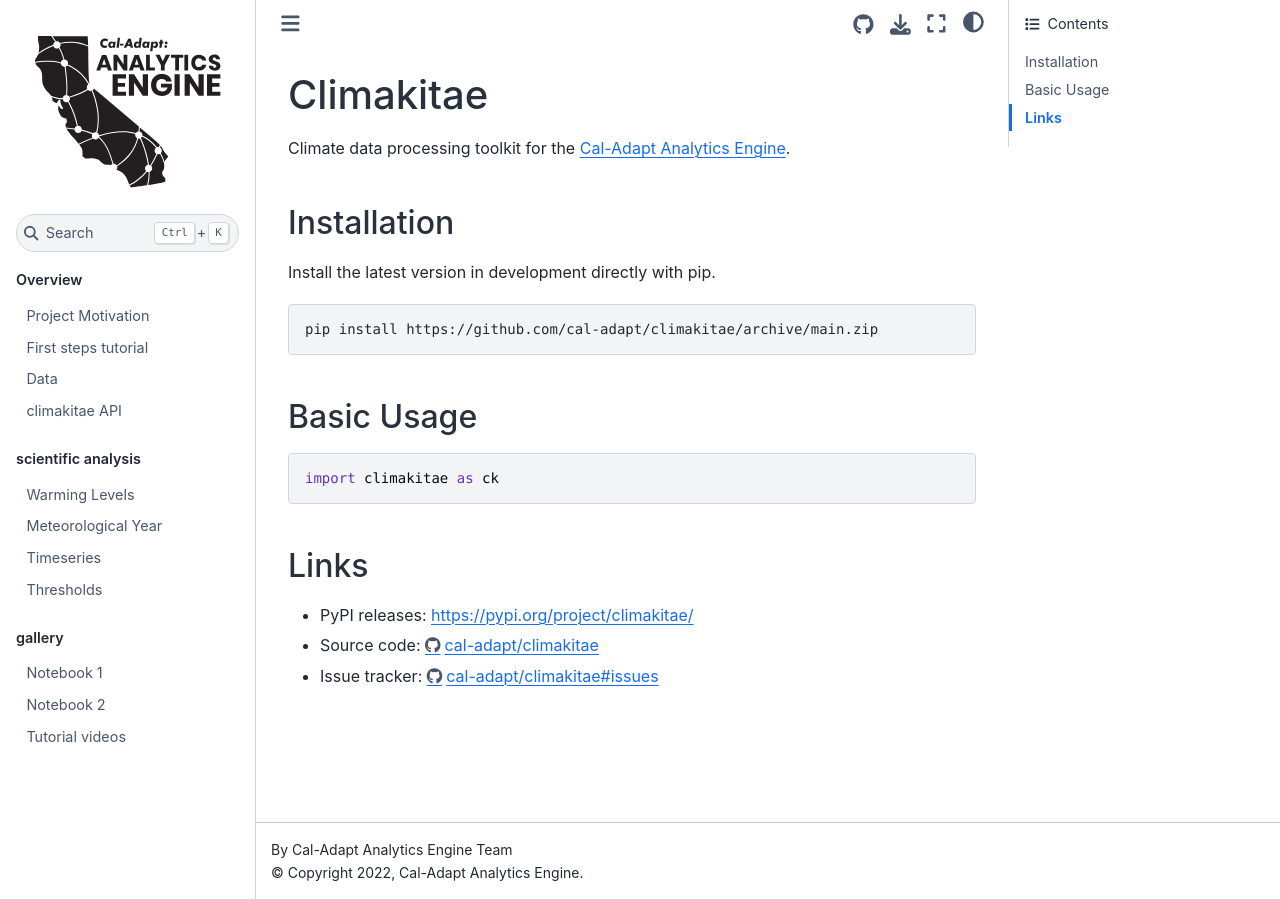
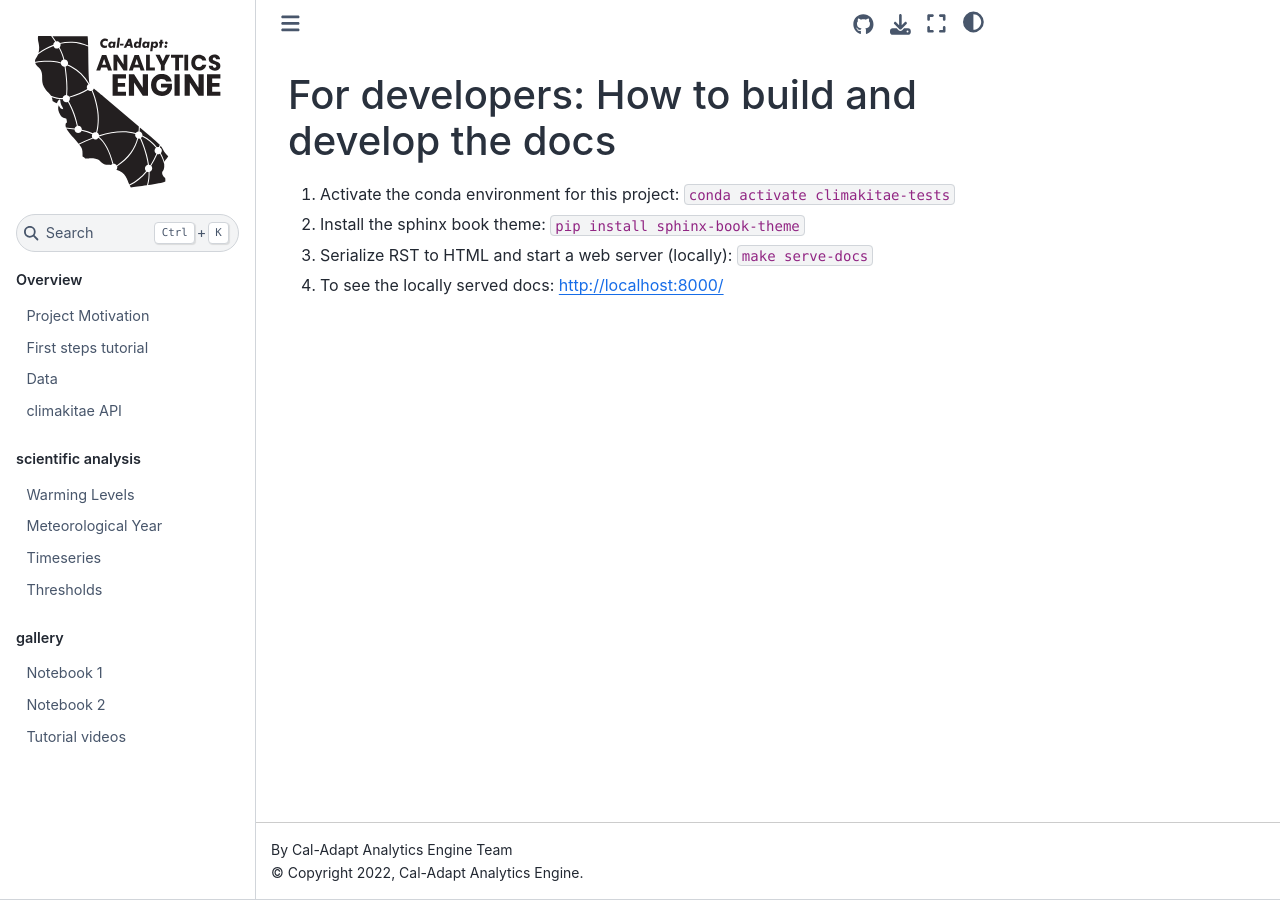
Before and after one commit to cal-adapt/climakitae, a Sphinx documentation site: the page built from docs/readme.rst, in a window 1280 px wide. Built offline with Sphinx 7.4.7 and the Sphinx Book theme 1.1.4, drawn with Linux system fonts in a browser that asks for light colours.

Commit message:
improve readme and index

```diff
--- a/docs/index.rst
+++ b/docs/index.rst
@@ -4,8 +4,6 @@
 .. note::
 
    This project is actively in development working towards an alpha release.
-
-.. include:: ../README.rst
 
 * :doc:`overview/motivation `
 * :doc:`overview/first_steps`
--- a/docs/readme.rst
+++ b/docs/readme.rst
@@ -1,3 +1,9 @@
-.. _readme:
+:orphan:
 
-.. include:: ../README.rst
+For developers: How to build and develop the docs
+--------------------------------------------------
+
+1. Activate the conda environment for this project: ``conda activate climakitae-tests``
+2. Install the sphinx book theme: ``pip install sphinx-book-theme``
+3. Serialize RST to HTML and start a web server (locally): ``make serve-docs``
+4. To see the locally served docs: http://localhost:8000/
```
